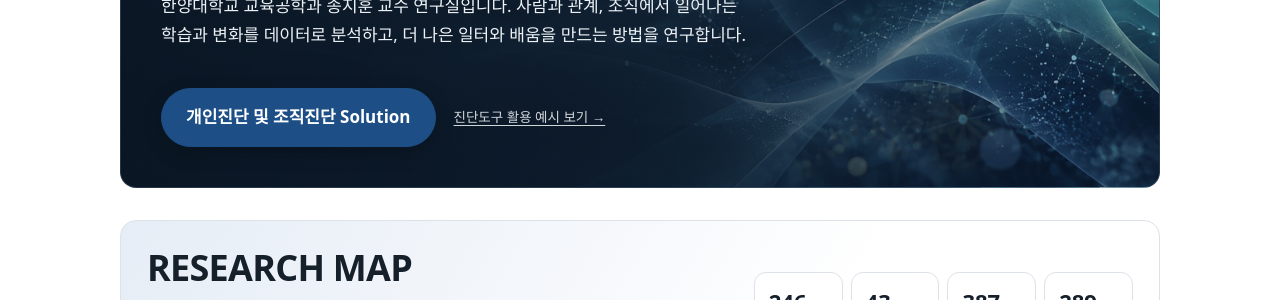
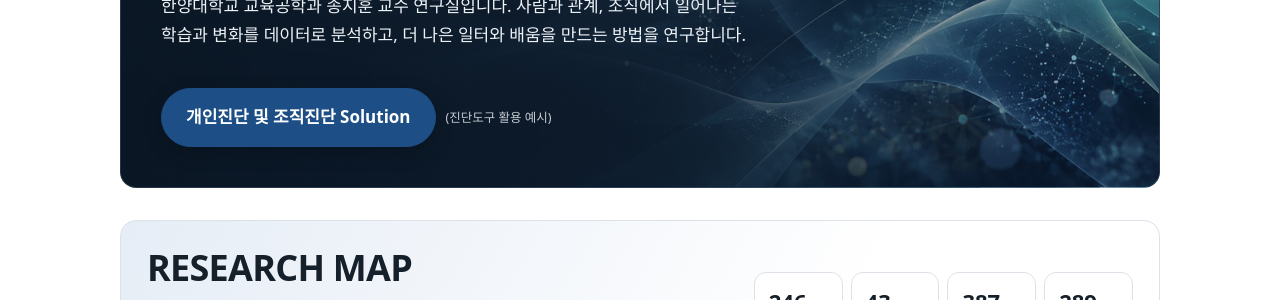
Before and after one commit to drsprolab/drsprolab.github.io, a Jekyll site: the page built from index.html, in a window 1280 px wide. Shown: the part 353-653 px from the top of the page. Built offline with Jekyll 4.4.1, drawn with Linux system fonts in a browser that asks for light colours; some web fonts are replaced.

Commit message:
대문: Solution 옆 링크를 '(진단도구 활용 예시)' 작은 괄호 문구로 변경
Co-Authored-By: Claude Opus 5.5 <noreply@anthropic.com>

```diff
--- a/assets/css/style.css
+++ b/assets/css/style.css
@@ -656,3 +656,6 @@ tfoot td { font-weight: 600; border-bottom: 0; }
 .solution { display: flex; flex-wrap: wrap; align-items: center; gap: 10px 18px; }
 .solution-link { font-size: 13.5px; color: inherit; opacity: .85; text-decoration: underline; text-underline-offset: 3px; }
 .solution-link:hover { opacity: 1; }
+.solution { gap: 6px 10px; }
+.solution-link { font-size: 12.5px; text-decoration: none; opacity: .8; }
+.solution-link:hover { text-decoration: underline; opacity: 1; }
--- a/index.html
+++ b/index.html
@@ -10,7 +10,7 @@ title: PRO AnalytiX Lab
   {% assign prof = site.data.professor %}
   <div class="solution">
     <button type="button" class="solution-btn" id="solution-btn" aria-haspopup="dialog" aria-controls="solution-dialog">개인진단 및 조직진단 Solution</button>
-    <a class="solution-link" href="{{ '/blog/' | relative_url }}">진단도구 활용 예시 보기 →</a>
+    <a class="solution-link" href="{{ '/blog/' | relative_url }}">(진단도구 활용 예시)</a>
   </div>
   <dialog class="solution-dialog" id="solution-dialog" aria-labelledby="solution-dialog-title">
     <button type="button" class="solution-close" id="solution-close" aria-label="닫기">×</button>
```
